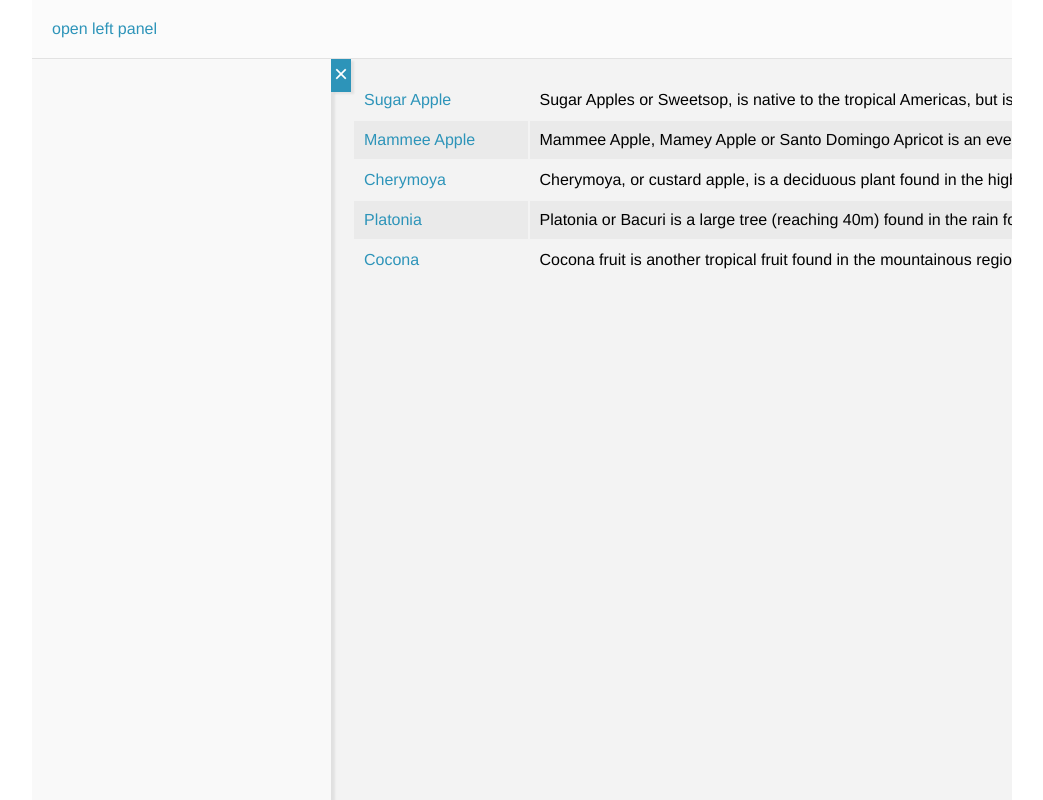
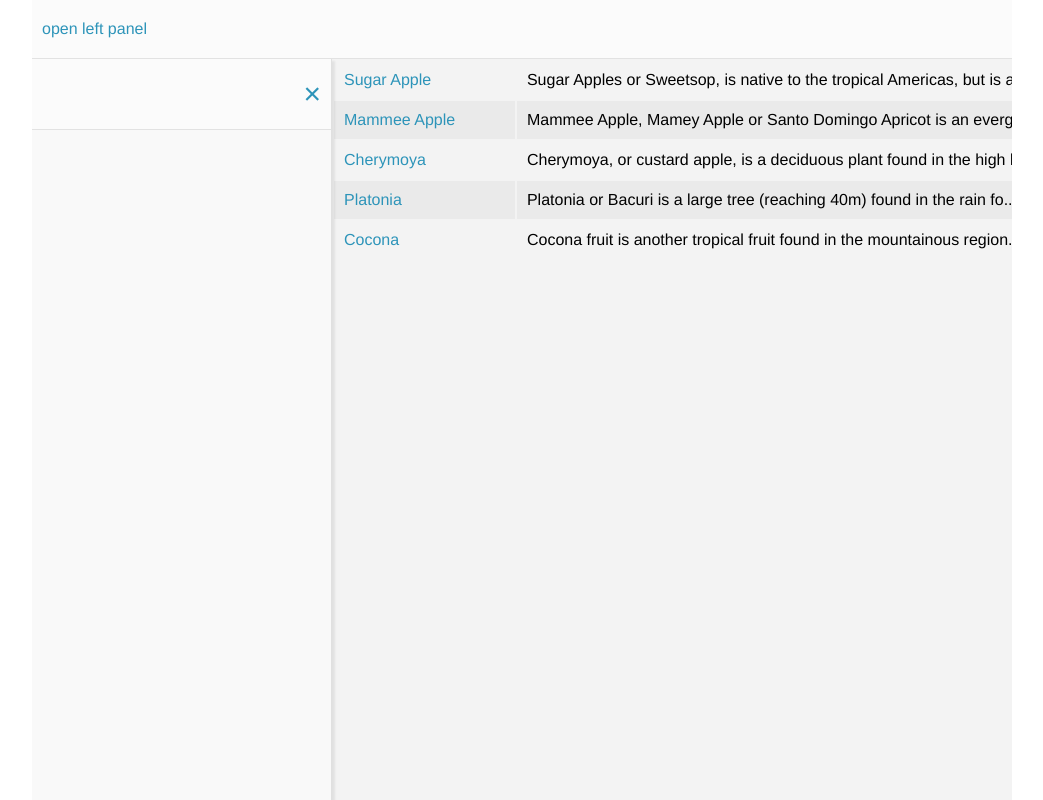
Before and after one commit to flimflamjs/ff-dashboard, a plain HTML site: page index.html in a window 1280 px wide. Both pictures are taken after a click on the link "open left panel". Shown: the whole page, without its empty margins (118-1161 px from the left). Drawn offline with nearby package versions, Linux system fonts and the light colour scheme.

Commit message:
Change panels design

```diff
--- a/build.css
+++ b/build.css
@@ -3,15 +3,28 @@
   overflow: hidden;
 }
 
+.ff-dashboard-panelHeader {
+  width: 100%;
+  display: table;
+}
+
+.ff-dashboard-leftPanel .ff-dashboard-closeButton {
+  text-align: right;
+}
+
+.ff-dashboard-panelHeader > * {
+  display: table-cell;
+  vertical-align: middle;
+}
+
 .ff-dashboard-closeButton {
-  position: absolute;
-  top: 0;
-  cursor: pointer;
+  width: 1%;
+  white-space: nowrap;
 }
 
 .ff-dashboard-leftPanel,
 .ff-dashboard-rightPanel {
-  max-width: 70%;
+  max-width: 100%;
   z-index: 1;
 }
 
@@ -23,7 +36,7 @@
   top: 0;
 }
 
-.ff-dashboard-panelContent {
+.ff-dashboard-panelBody {
   overflow-y: auto;
   overflow-x: hidden;
   height: 100%;
@@ -50,6 +63,7 @@ body {
   box-sizing: border-box;
 }
 
+.ff-dashboard-closeButton,
 a {
   color: #2d94b9;
   cursor: pointer;
@@ -63,8 +77,8 @@ td {
   padding: 10px;
 }
 
-.ff-dashboard h1 {
-  margin-top: 0;
+.ff-dashboard-panelHeader h3 {
+  margin: 0;
 }
 
 img {
@@ -90,25 +104,16 @@ tr:nth-of-type(2n) {
   background: #f3f3f3;
 }
 
+.ff-dashboard-panelHeader,
 .ff-dashboard-header {
   background: #fbfbfb;
+  padding: 20px 10px;
   border-bottom: 1px solid rgba(0,0,0,0.1);
 }
 
 .ff-dashboard-closeButton {
-  font-size: 24px;
-  background: #2d94b9;
-  color: white;
-  padding: 3px 3px 6px 3px;
+  font-size: 30px;
   line-height: 1;
-}
-
-.ff-dashboard-leftPanel .ff-dashboard-closeButton {
-  box-shadow: 3px 2px 2px rgba(0,0,0,0.07);
-}
-
-.ff-dashboard-rightPanel .ff-dashboard-closeButton {
-  box-shadow: -3px 2px 2px rgba(0,0,0,0.07);
 }
 
 .ff-dashboard-leftPanel,
@@ -116,9 +121,13 @@ tr:nth-of-type(2n) {
   background: #f9f9f9;
 }
 
-.ff-dashboard-header,
-.ff-dashboard-panelContent {
-  padding: 20px;
+.ff-dashboard-rightPanel .ff-dashboard-panelBody,
+.ff-dashboard-leftPanel .ff-dashboard-panelBody {
+  padding: 10px;
+}
+
+.ff-dashboard-rightPanel .ff-dashboard-closeButton {
+  padding-right: 20px;
 }
 
 .ff-dashboard-leftPanel {
--- a/details.js
+++ b/details.js
@@ -4,7 +4,6 @@ import flyd from 'flyd'
 
 module.exports = state =>
    h('div', [
-    h('h1', state.data$().name)
-  , h('img', {props: {src: state.data$().img}})
+    h('img', {props: {src: state.data$().img}})
   , h('p', state.data$().description)
   ])
--- a/index.css
+++ b/index.css
@@ -9,6 +9,7 @@ body {
   box-sizing: border-box;
 }
 
+.ff-dashboard-closeButton,
 a {
   color: #2d94b9;
   cursor: pointer;
@@ -22,8 +23,8 @@ td {
   padding: 10px;
 }
 
-.ff-dashboard h1 {
-  margin-top: 0;
+.ff-dashboard-panelHeader h3 {
+  margin: 0;
 }
 
 img {
@@ -49,25 +50,16 @@ tr:nth-of-type(2n) {
   background: #f3f3f3;
 }
 
+.ff-dashboard-panelHeader,
 .ff-dashboard-header {
   background: #fbfbfb;
+  padding: 20px 10px;
   border-bottom: 1px solid rgba(0,0,0,0.1);
 }
 
 .ff-dashboard-closeButton {
-  font-size: 24px;
-  background: #2d94b9;
-  color: white;
-  padding: 3px 3px 6px 3px;
+  font-size: 30px;
   line-height: 1;
-}
-
-.ff-dashboard-leftPanel .ff-dashboard-closeButton {
-  box-shadow: 3px 2px 2px rgba(0,0,0,0.07);
-}
-
-.ff-dashboard-rightPanel .ff-dashboard-closeButton {
-  box-shadow: -3px 2px 2px rgba(0,0,0,0.07);
 }
 
 .ff-dashboard-leftPanel,
@@ -75,9 +67,13 @@ tr:nth-of-type(2n) {
   background: #f9f9f9;
 }
 
-.ff-dashboard-header,
-.ff-dashboard-panelContent {
-  padding: 20px;
+.ff-dashboard-rightPanel .ff-dashboard-panelBody,
+.ff-dashboard-leftPanel .ff-dashboard-panelBody {
+  padding: 10px;
+}
+
+.ff-dashboard-rightPanel .ff-dashboard-closeButton {
+  padding-right: 20px;
 }
 
 .ff-dashboard-leftPanel {
--- a/index.js
+++ b/index.js
@@ -33,8 +33,9 @@ const view = state =>
   h('div', [
     dashboard.view(state.dashboard, {
         header: header(state)
-      , mainPanel: main(state)
-      , rightPanel: details(state)
+      , mainPanelBody: main(state)
+      , rightPanelHeader: h('h3', state.data$().name)
+      , rightPanelBody: details(state)
     })
   ])
 
```
Also changed, not shown: build.js.
